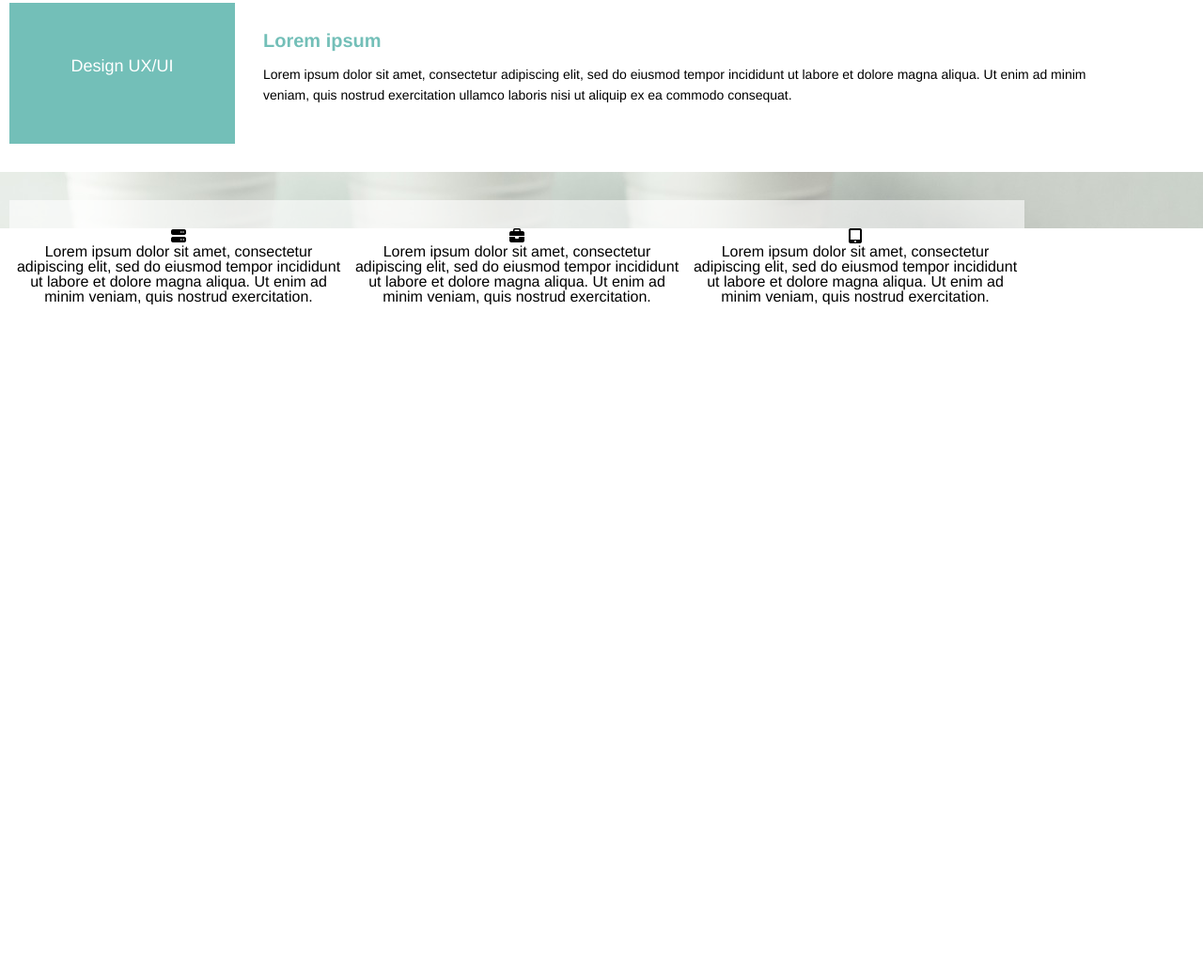
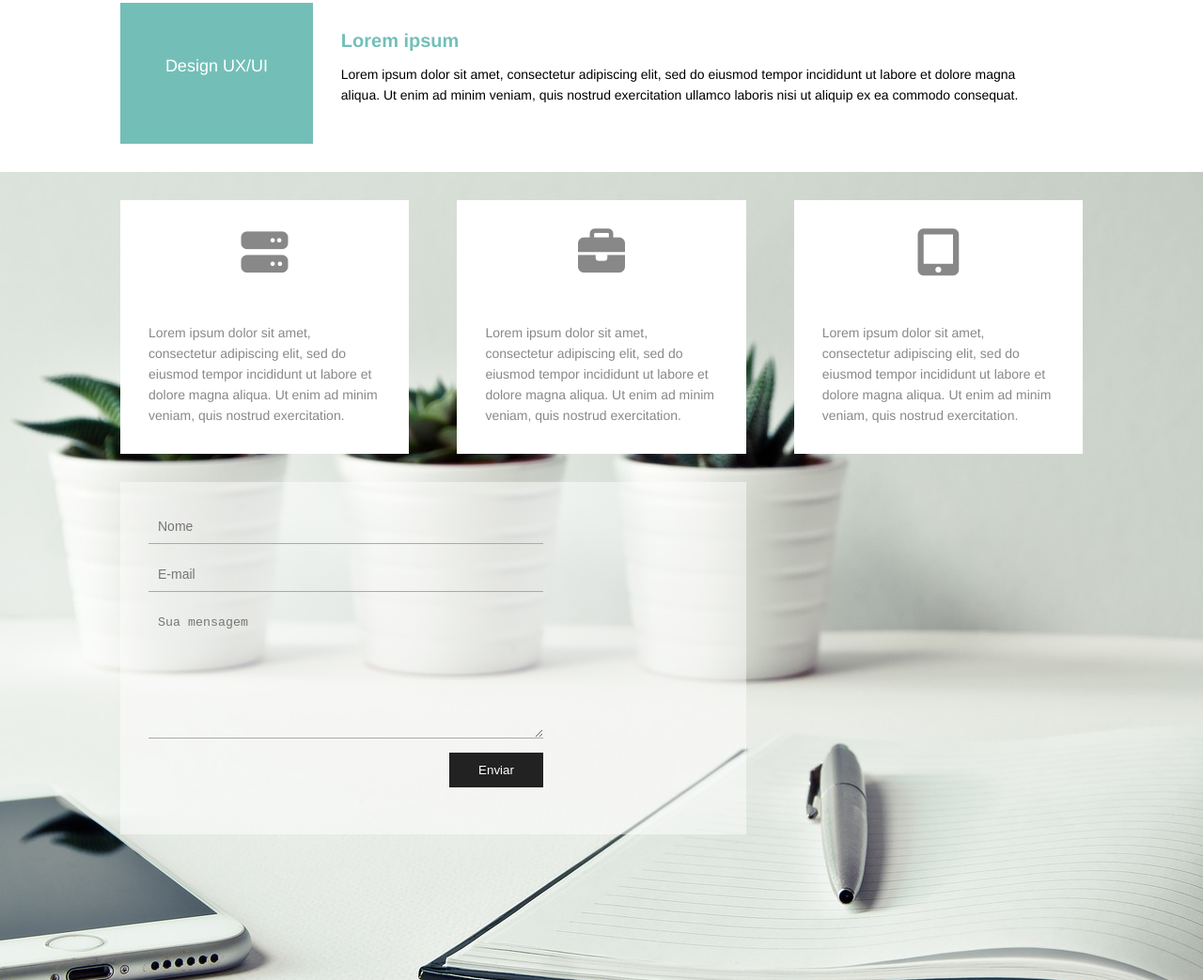
Before and after one commit to AnaClaudiaSac/html-css-incio, a plain HTML site: page section-6-project-3/index.html in a window 1280 px wide. Shown: the part 987-2030 px from the top of the page at 94% size. Before the commit the page ends 1311 px from the top, so only its background shows below. Drawn offline with Linux system fonts and the light colour scheme.

Commit message:
Finish Project

```diff
--- a/section-6-project-3/css/styles.css
+++ b/section-6-project-3/css/styles.css
@@ -88,7 +88,7 @@ html {
 
 .services-container {
     max-width: 1200px;
-    padding: 30px 10px;
+    padding: 30px 10%;
     padding-bottom: 0;
 }
 
@@ -178,7 +178,7 @@ html {
 
 .about-container {
     max-width: 1200px;
-    padding: 30px 10px;
+    padding: 30px 10%;
     position: relative;
     clear: both;
 
@@ -187,8 +187,8 @@ html {
 .about-card {
     float: left;
     width: 30%;
-    padding-top: 30px;
-    background-color: rgba(255, 255, 255, 0.596);
+    padding: 30px;
+    background-color: #FFF;
     text-align: center;
     box-sizing: border-box;
 }
@@ -197,3 +197,84 @@ html {
     margin-left: 5%;
     margin-right: 5%;
 }
+
+.about-card i {
+    font-size: 50px;
+    color: #888;
+}
+
+.about-card p {
+    margin-top: 50px;
+    font-size: 14px;
+    line-height: 22px;
+    color: #888;
+    text-align: left;
+}
+
+/* footer */
+
+footer {
+    clear: both;
+    max-width: 1200px;
+    height: 500px;
+    padding: 30px 10%;
+    position: relative;
+}
+
+.form-container {
+    width: 65%;
+    height: 375px;
+    position: relative;
+    display: block;
+}
+
+.form-background {
+    width: 100%;
+    height: 100%;
+    background-color: white;
+    opacity: .5;
+}
+
+.form-container form {
+    position: absolute;
+    top: 30px;
+    left: 30px;
+    height: 300px;
+}
+
+.form-container input, .form-container textarea {
+    width: 400px;
+    display: block;
+    border: none;
+    padding: 10px;
+    margin-bottom: 15px;
+    border-bottom: 1px solid #AAA;
+    border-radius: 0;
+    background-color: transparent;
+
+}
+
+.form-container textarea {
+    height: 120px;
+}
+.form-container input::placeholder, .form-container testarea::placeholder {
+    font-size: 14px;
+}
+
+.form-container .submit {
+    background-color: #222;
+    color: #FFF;
+    border: 1px solid transparent;
+    width: 100px;
+    position: relative;
+    float: right;
+    cursor: pointer;
+    transition: .5s;
+}
+
+.form-container .submit :hover {
+    background-color: #fff;
+    color: #222;
+    border: 1px solid #222;
+
+}
--- a/section-6-project-3/index.html
+++ b/section-6-project-3/index.html
@@ -82,7 +82,7 @@
                         <p>Lorem ipsum dolor sit amet, consectetur adipiscing elit, sed do eiusmod tempor incididunt ut
                             labore et dolore magna aliqua. Ut enim ad minim veniam, quis nostrud exercitation.</p>
                     </div>
-                    <div class="about-card middle-car">
+                    <div class="about-card middle-card">
                         <i class="fas fa-briefcase"></i>
                         <p>Lorem ipsum dolor sit amet, consectetur adipiscing elit, sed do eiusmod tempor incididunt ut
                             labore et dolore magna aliqua. Ut enim ad minim veniam, quis nostrud exercitation.</p>
@@ -92,22 +92,23 @@
                         <p>Lorem ipsum dolor sit amet, consectetur adipiscing elit, sed do eiusmod tempor incididunt ut
                             labore et dolore magna aliqua. Ut enim ad minim veniam, quis nostrud exercitation.</p>
 
-
                     </div>
-
                 </div>
-
             </section>
+            <footer>
+                <div class="form-container">
+                    <div class="form-background">
+                    </div>
+                    <form>
+                        <input type="text" name="name" id="name" placeholder="Nome">
+                        <input type="email" name="email" id="email" placeholder="E-mail">
+                        <textarea name="message" id="message" placeholder="Sua mensagem"></textarea>
+                        <input type="submit" class="submit" value="Enviar">
+                    </form>
+                </div>
+            </footer>
         </div>
-
-
-
-
-
     </div>
-
-
-
 
 </body>
 
```
